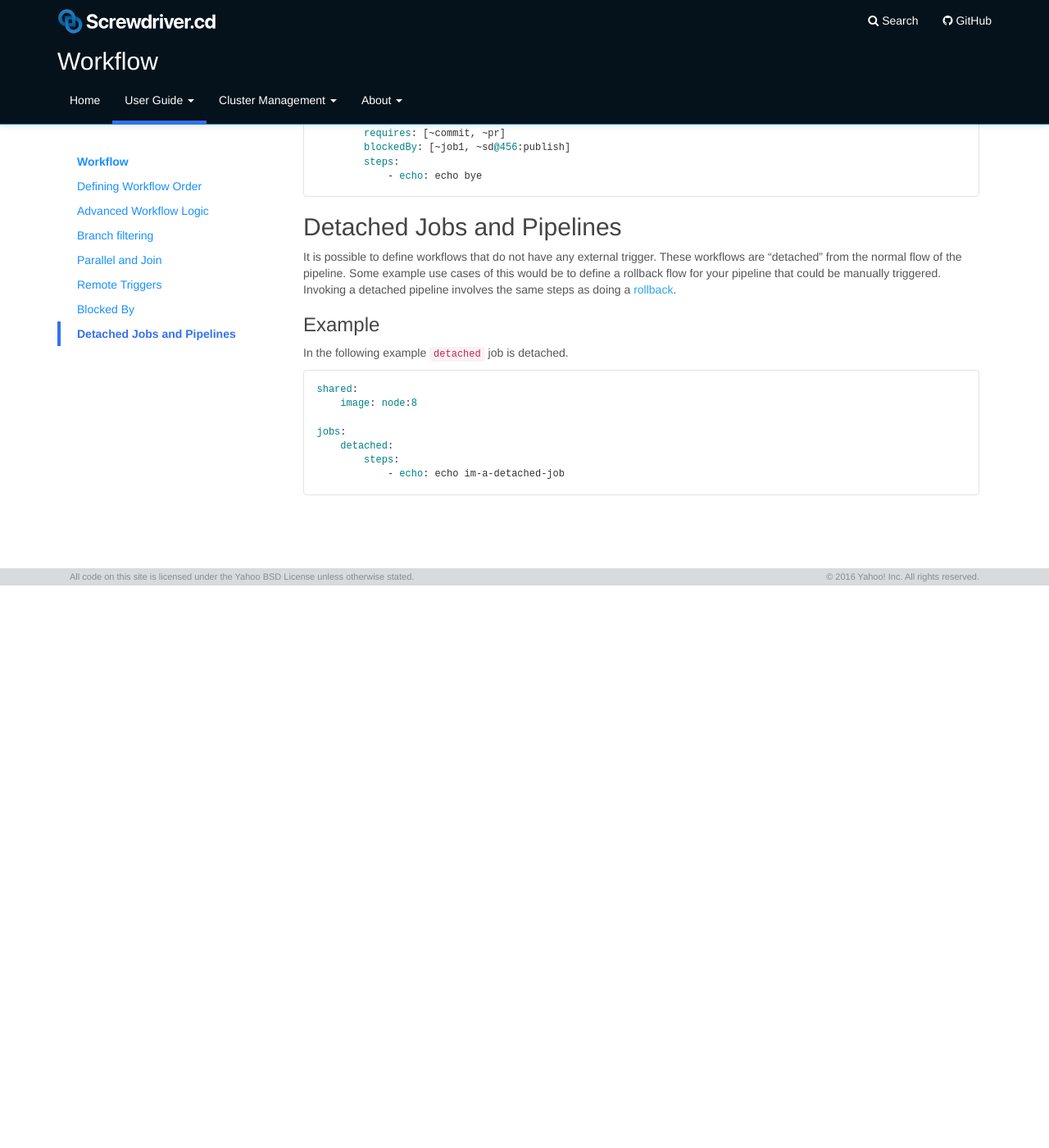
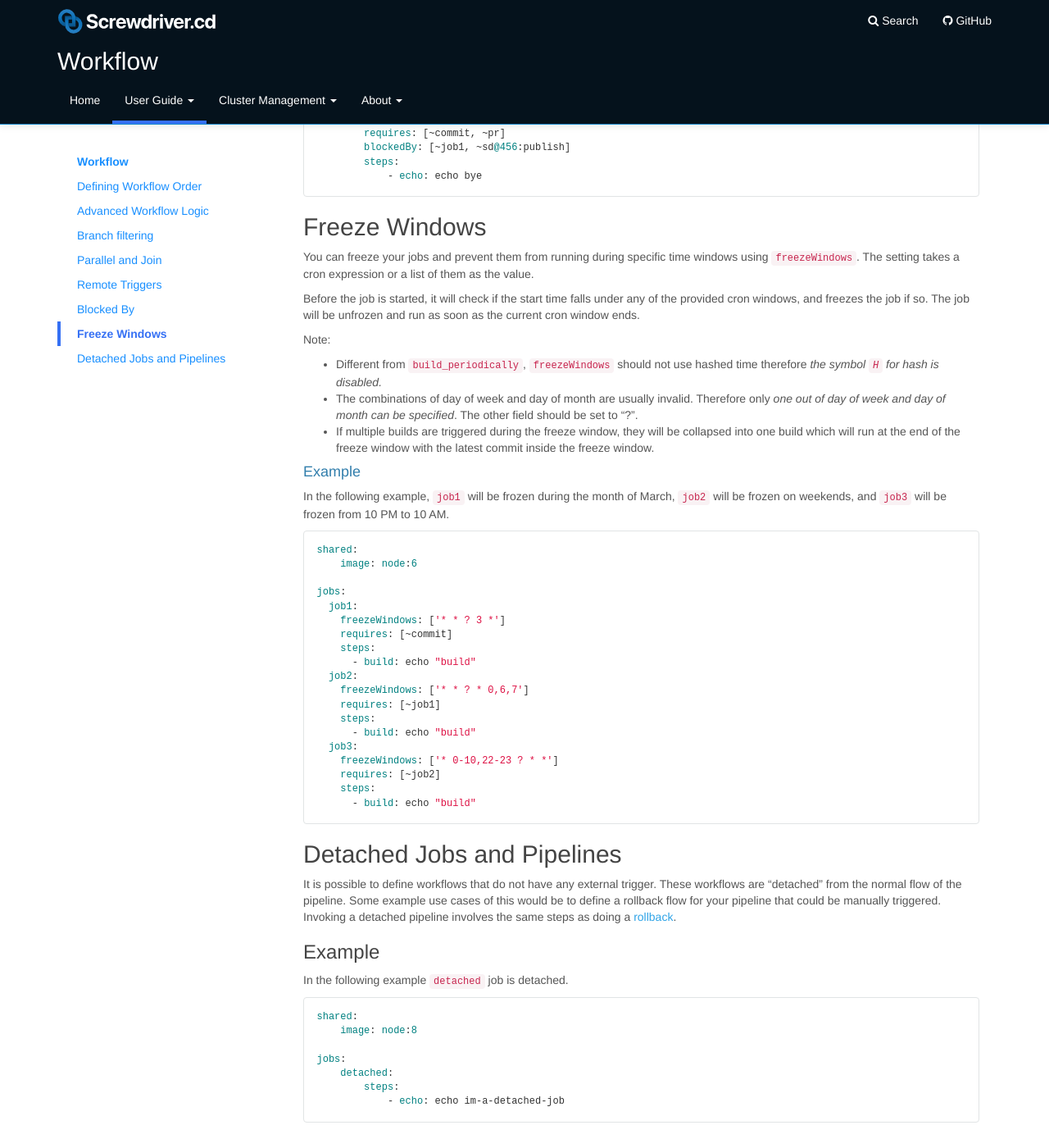
Before and after one commit to screwdriver-cd/guide, a Jekyll site: the page built from docs/user-guide/configuration/workflow.md, in a window 1280 px wide and 1400 px high, scrolled down 4256 px. Shown: the whole window at 82% size. Built offline with Jekyll 4.4.1, drawn with Linux system fonts in a browser that asks for light colours; before the commit the page ends 4970 px from its top, so only the background shows below that.

Commit message:
fix: Adding docs for freeze windows (#271)

````diff
--- a/docs/user-guide/configuration/workflow.md
+++ b/docs/user-guide/configuration/workflow.md
@@ -18,6 +18,8 @@ toc:
       url: "#remote-triggers"
     - title: Blocked By
       url: "#blocked-by"
+    - title: Freeze Windows
+      url: "#freeze-windows"
     - title: Detached Jobs and Pipelines
       url: "#detached-jobs-and-pipelines"
 ---
@@ -220,6 +222,41 @@ jobs:
             - echo: echo bye
 ```
 
+## Freeze Windows
+You can freeze your jobs and prevent them from running during specific time windows using `freezeWindows`. The setting takes a cron expression or a list of them as the value.
+
+Before the job is started, it will check if the start time falls under any of the provided cron windows, and freezes the job if so. The job will be unfrozen and run as soon as the current cron window ends.
+
+Note:
+- Different from `build_periodically`, `freezeWindows` should not use hashed time therefore *the symbol `H` for hash is disabled.*
+- The combinations of day of week and day of month are usually invalid. Therefore only *one out of day of week and day of month can be specified*. The other field should be set to "?".
+- If multiple builds are triggered during the freeze window, they will be collapsed into one build which will run at the end of the freeze window with the latest commit inside the freeze window.
+
+#### Example
+In the following example, `job1` will be frozen during the month of March, `job2` will be frozen on weekends, and `job3` will be frozen from 10 PM to 10 AM.
+
+```
+shared:
+    image: node:6
+
+jobs:
+  job1:
+    freezeWindows: ['* * ? 3 *']
+    requires: [~commit]
+    steps:
+      - build: echo "build"
+  job2:
+    freezeWindows: ['* * ? * 0,6,7']
+    requires: [~job1]
+    steps:
+      - build: echo "build"
+  job3:
+    freezeWindows: ['* 0-10,22-23 ? * *']
+    requires: [~job2]
+    steps:
+      - build: echo "build"
+```
+
 ## Detached Jobs and Pipelines
 It is possible to define workflows that do not have any external trigger. These workflows are "detached" from the normal flow of the pipeline. Some example use cases of this would be to define a rollback flow for your pipeline that could be manually triggered. Invoking a detached pipeline involves the same steps as doing a [rollback](../FAQ#how-do-i-rollback).
 
````
